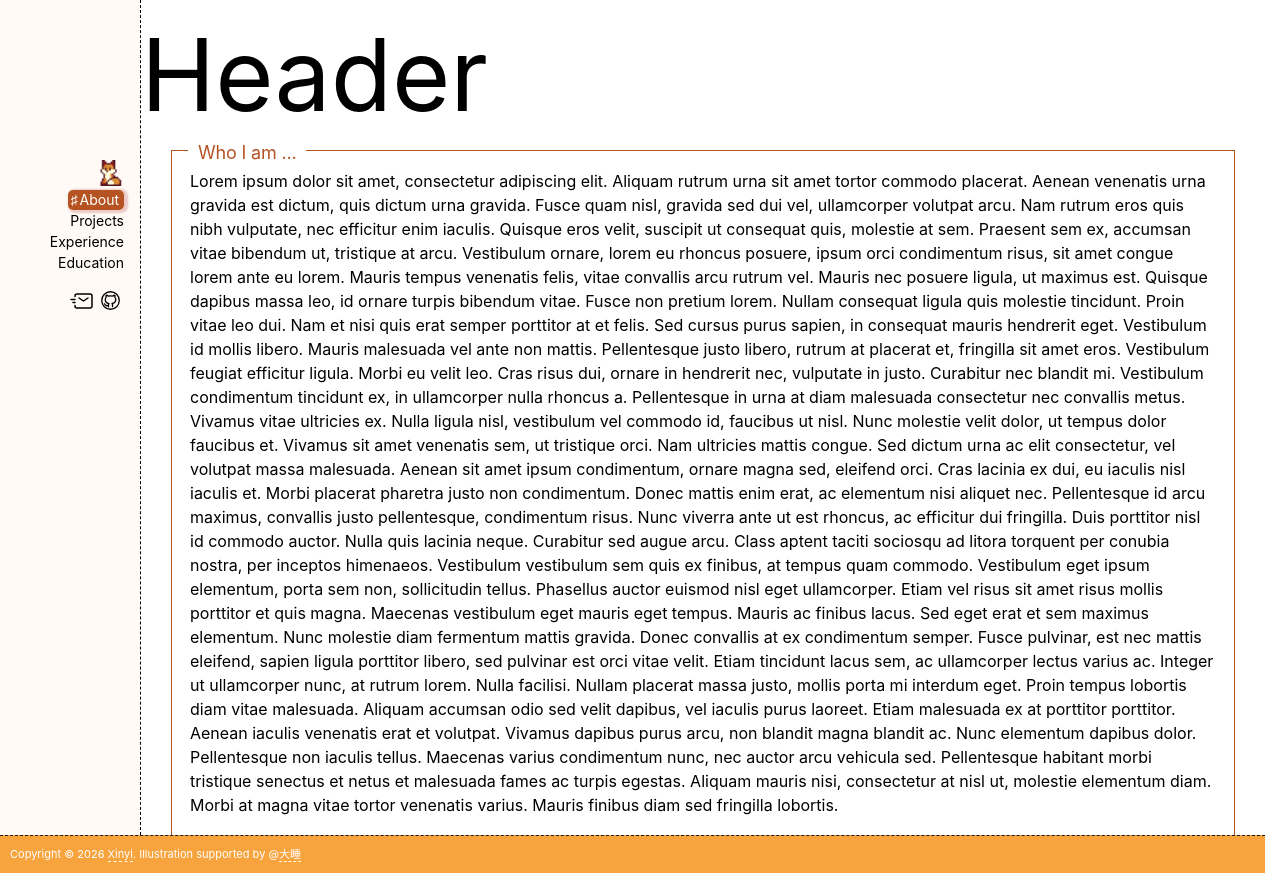
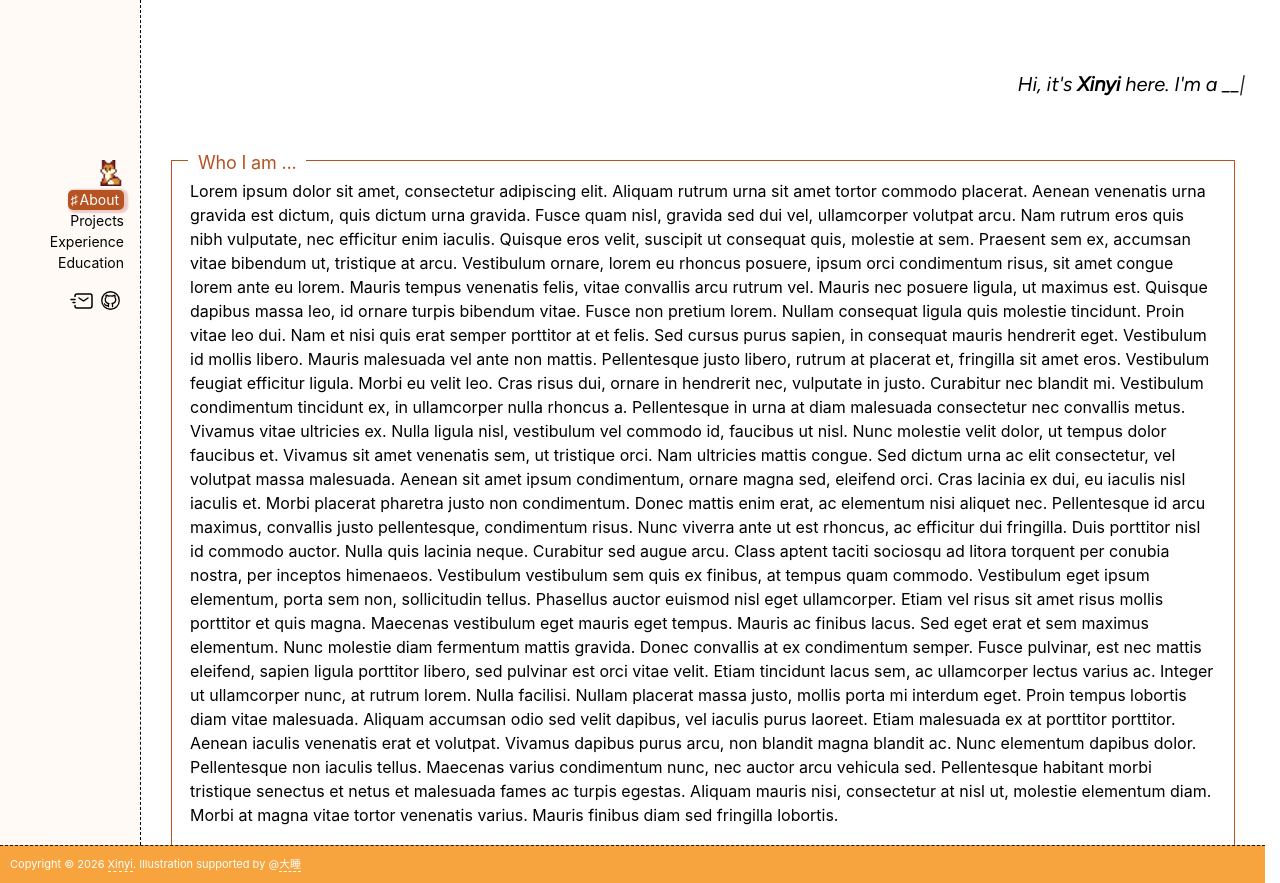
Before and after one commit to appleseed0910/me, a React (Vite) app: page / in a window 1280 px wide. Built offline with nearby package versions, Linux system fonts and the light colour scheme; a web font is replaced by a local one.

Commit message:
done header typedjs animation

```diff
--- a/package.json
+++ b/package.json
@@ -27,6 +27,7 @@
     "eslint-plugin-react-refresh": "^0.5.2",
     "globals": "^17.4.0",
     "less": "^4.6.4",
+    "typed.js": "^3.0.0",
     "typescript": "~5.9.3",
     "typescript-eslint": "^8.57.0",
     "vite": "^8.0.1"
--- a/src/components/Header/Header.tsx
+++ b/src/components/Header/Header.tsx
@@ -1,12 +1,55 @@
-import { useState } from 'react'
+import { useEffect, useRef } from 'react'
+import Typed from 'typed.js'
+
 import './style.less'
 
-function Header () {
+const headerText = 'Hi, it\'s <strong>Xinyi</strong> here.^700 I\'m a __'
+const slogans = ['full-stack developer', 'certified scrum master', 'curious advanturer','React padawan', 'web designer', 'AI apprentice', 'Nodejs rookie', 'licensed mobile suit pilot', 'fan-fiction writer', 'SAP UI5 veteran', 'rain people', 'kitty guru', 'Docker a bit']
+
+function Header() {
+    const title = useRef(null)
+    const slogan = useRef(null)
+
+    useEffect(() => {
+        const titleTyped = new Typed(title.current, {
+            strings: [headerText],
+            typeSpeed: 50,
+            contentType: 'html'
+        })
+
+        return () => {
+            titleTyped.destroy()
+        }
+    }, [])
+
+    useEffect(() => {
+        const sloganTyped = new Typed(slogan.current, {
+            strings: slogans,
+            typeSpeed: 40,
+            backSpeed: 20,
+            contentType: 'html',
+            showCursor: false,
+            loopCount: 2,
+            shuffle: true,
+            startDelay: 3500,
+            backDelay: 1000
+        })
+
+        return () => {
+            sloganTyped?.destroy()
+        }
+    }, [])
+
     return (
         <>
             <div className="header">
                 <div className="header-title">
-                    Header
+                    <div className="span-container title">
+                        <span ref={title} />
+                    </div>
+                    <div className="span-container slogan">
+                        <span ref={slogan} />
+                    </div>
                 </div>
             </div>
         </>
--- a/src/components/Header/style.less
+++ b/src/components/Header/style.less
@@ -1,3 +1,20 @@
 .header {
+    height: 1.6rem;
+    font-size: .2rem;
+    font-style: italic;
+    line-height: .18rem;
+    padding: .7rem .2rem 0 0;
+
+    &-title {
+        text-align: right;
+
+        .span-container {
+            margin: .05rem 0;
+        }
+
+        .slogan {
+            font-size: .14rem;
+        }
+    }
 
 }
```
Also changed, not shown: 1 other file (tests, documents, lock files or other folders).
